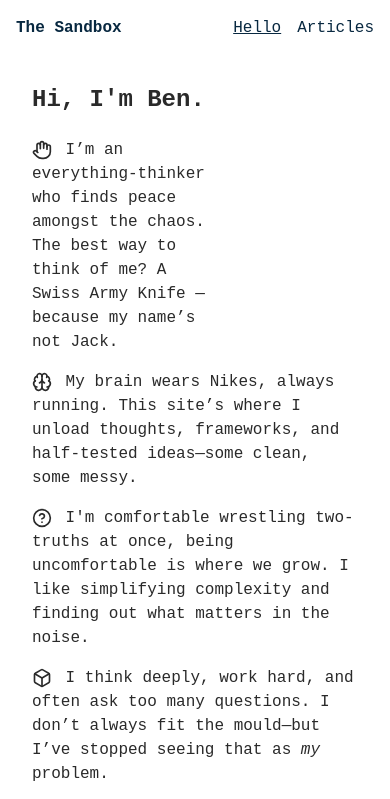
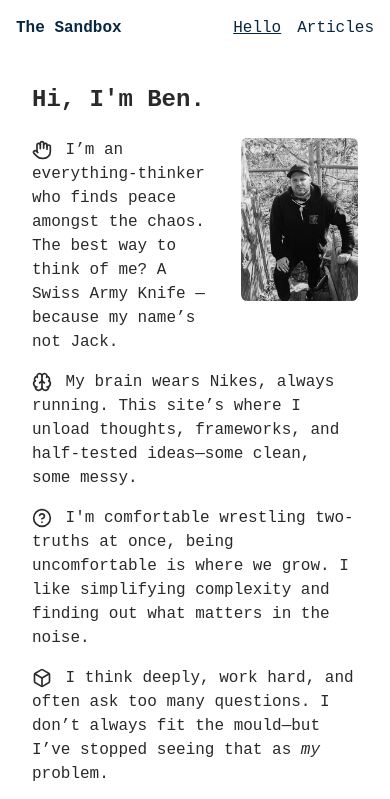
Before and after one commit to BADeery/sandbox, an Eleventy site: page content/index.md in a window 390 px wide. Shown: the top 799 px of the page. Built offline with nearby package versions, Linux system fonts and the light colour scheme; Eleventy itself is replaced by a stand-in of ours; some packages are replaced by stand-ins of ours; files that its build step writes are made by us from their sources; what zod-validation-error would draw is missing.

Commit message:
image source fix and fade in

```diff
--- a/content/index.md
+++ b/content/index.md
@@ -12,7 +12,7 @@ eleventyNavigation:
   </div>
 
   <div class="inline-image">
-      <img src="/content/imgs/BD-sm.JPG" alt="Ben" class="inline-image mobile-inline-image">
+      <img src="./imgs/BD-sm.JPG" alt="Ben" class="fade-in mobile-fade-in">
   </div>
   <div class="intro-text">
     <p><i data-lucide="hand"></i> I’m an everything-thinker who finds peace amongst the chaos.
--- a/css/index.css
+++ b/css/index.css
@@ -420,6 +420,9 @@ header {
   display: block;
   object-fit: cover;
   border-radius: .4rem;
+}
+
+.fade-in {
   opacity: 0;
   transition: opacity 2s ease;
   transition-delay: 2s;
@@ -447,14 +450,16 @@ header {
     margin: 0 0 0 0;
     border-radius: .4rem;
     object-fit: cover;
-    shape-outside: margin-box;
+    shape-outside: margin-box; /* helps justify wrap correctly */
+  }
+  .mobile-fade-in {
     opacity: 0;
     transition: opacity 2s ease;
-    transition-delay: 2s; /* helps justify wrap correctly */
+    transition-delay: 2s;
   }
 
-  .inline-image img.loaded {
-  opacity: 1;
+  .mobile-fade-in.loaded {
+    opacity: 1;
   }
 
   .mobile-intro-block {
--- a/eleventy.config.js
+++ b/eleventy.config.js
@@ -34,6 +34,9 @@ export default async function(eleventyConfig) {
   // Watch CSS and image content
   eleventyConfig.addWatchTarget("css/**/*.css");
   eleventyConfig.addWatchTarget("content/**/*.{svg,webp,png,jpg,jpeg,gif}");
+
+  // Copy static image assets to output
+  eleventyConfig.addPassthroughCopy("content/imgs");
 
   // CSS bundle
   eleventyConfig.addBundle("css", {
```
Also changed, not shown: 14 other files.
